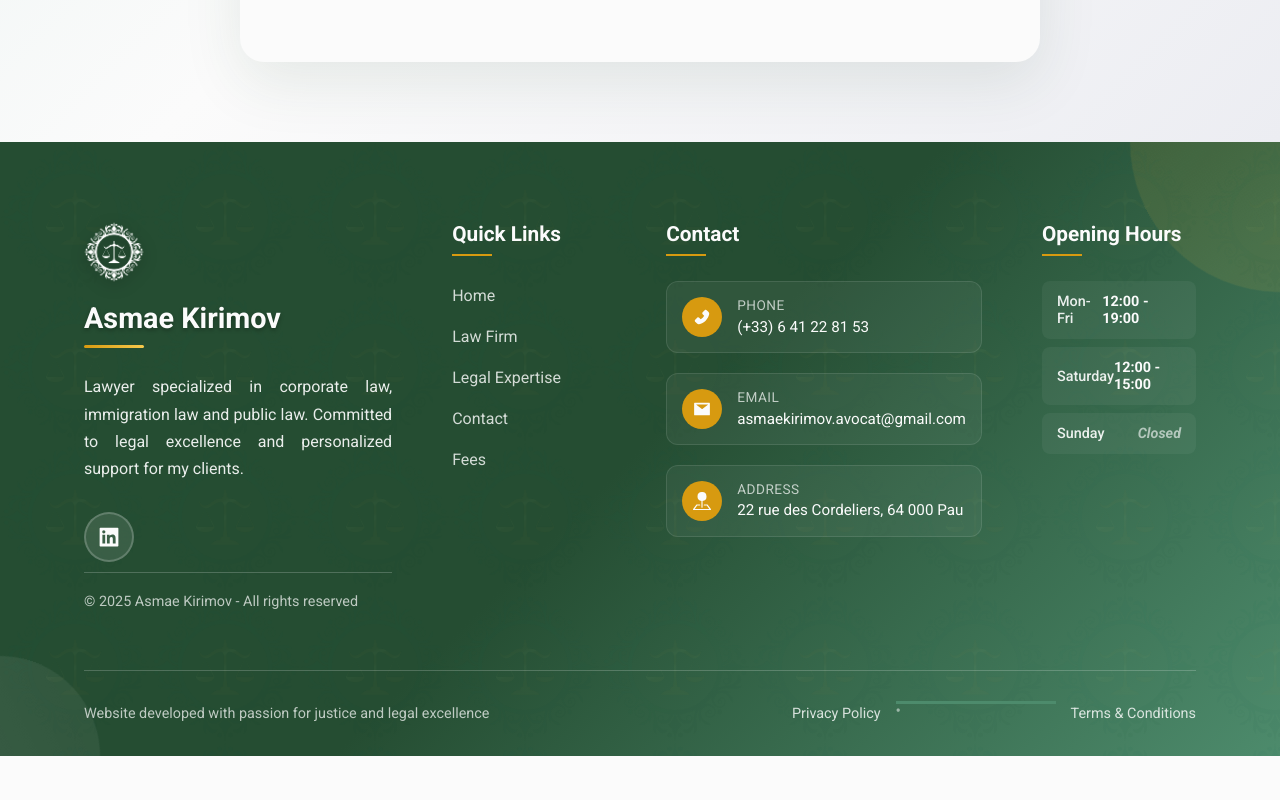
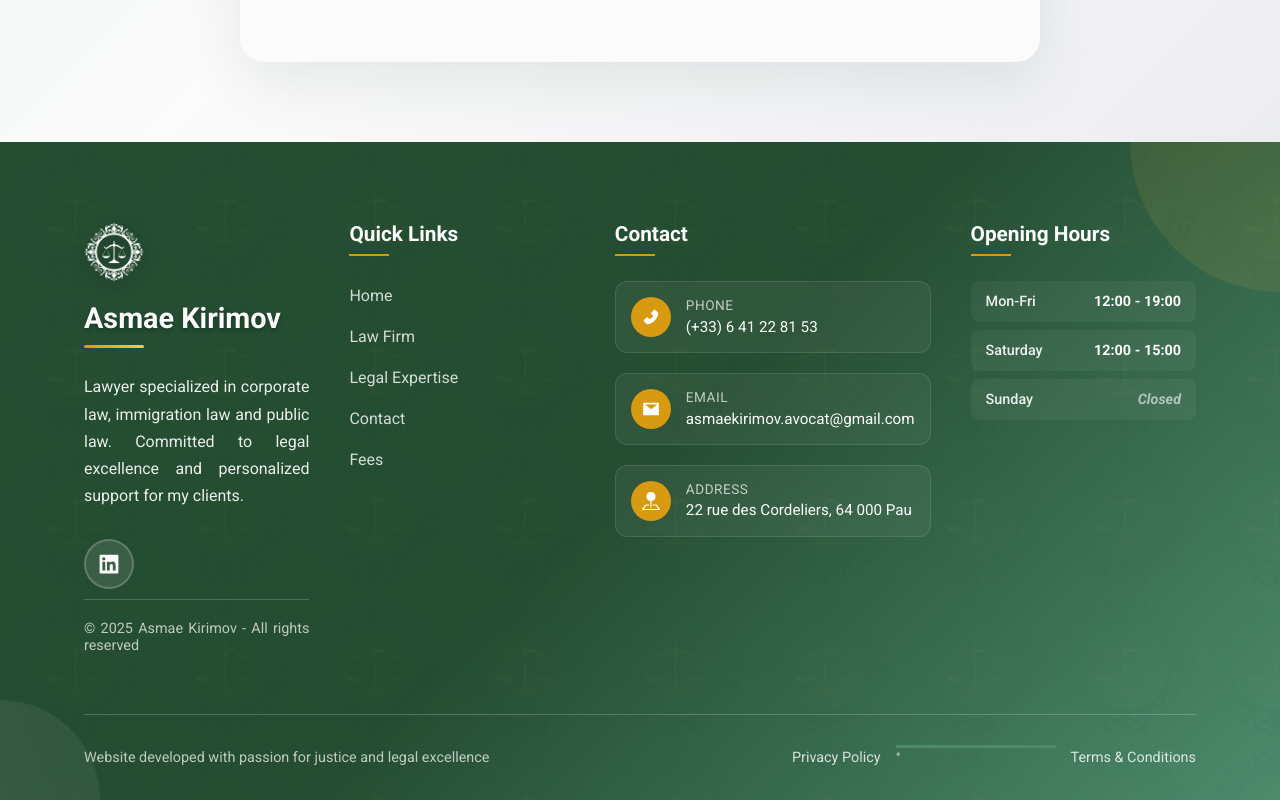
Before and after one commit to SenanAbb/asmae-web-v2, a React (Vite) app: page / in a window 1280 px wide. Shown: the part 6024-6824 px from the top of the page. Before the commit the page ends 6780 px from the top, so only its background shows below. Built offline with nearby package versions, Linux system fonts and the light colour scheme; a web font is replaced by a local one.

Commit message:
fix/changes on animation load

```diff
--- a/src/components/Footer/Footer.css
+++ b/src/components/Footer/Footer.css
@@ -73,8 +73,8 @@
 
   .footer-content {
     display: grid;
-    grid-template-columns: 2fr 1fr 1.5fr 1fr;
-    gap: 60px;
+    grid-template-columns: 1fr 1fr 1fr 1fr;
+    gap: 40px;
     margin-bottom: 60px;
 
     @media (max-width: 1024px) {
@@ -93,7 +93,7 @@
     display: flex;
     flex-direction: column;
     justify-content: space-between;
-    min-height: 300px;
+    min-height: 350px;
 
     .description-content {
       .title {
@@ -222,10 +222,6 @@
         margin: 10px 0 0 0;
         padding-top: 20px;
         border-top: 1px solid rgba(255, 255, 255, 0.2);
-
-        @media (max-width: 768px) {
-          text-align: center;
-        }
       }
     }
   }
@@ -255,10 +251,15 @@
   }
 
   .links {
+    min-height: 350px;
+    display: flex;
+    flex-direction: column;
+
     .footer-links-list {
       list-style: none;
       margin: 0;
       padding: 0;
+      flex: 1;
 
       li {
         margin-bottom: 12px;
@@ -297,10 +298,15 @@
   }
 
   .contact {
+    min-height: 350px;
+    display: flex;
+    flex-direction: column;
+
     .contact-list {
       list-style: none;
       margin: 0;
       padding: 0;
+      flex: 1;
 
       .contact-item {
         display: flex;
@@ -364,10 +370,15 @@
   }
 
   .time {
+    min-height: 350px;
+    display: flex;
+    flex-direction: column;
+
     .schedule-list {
       list-style: none;
       margin: 0;
       padding: 0;
+      flex: 1;
 
       .schedule-item {
         display: flex;
@@ -487,6 +498,12 @@
         }
       }
     }
+
+    .links,
+    .contact,
+    .time {
+      min-height: auto;
+    }
   }
 }
 
--- a/src/pages/CabinetPage/CabinetPage.jsx
+++ b/src/pages/CabinetPage/CabinetPage.jsx
@@ -1,4 +1,4 @@
-import { useRef } from 'react';
+import { useRef, useEffect, useState } from 'react';
 import { useTranslation } from 'react-i18next';
 // eslint-disable-next-line no-unused-vars
 import { motion, useInView } from 'framer-motion';
@@ -8,7 +8,17 @@ import './CabinetPage.css';
 export default function CabinetPage() {
   const { t } = useTranslation();
   const ref = useRef(null);
-  const isInView = useInView(ref, { once: true, amount: 0.2 });
+  const [hasLoaded, setHasLoaded] = useState(false);
+  const isInView = useInView(ref, { once: true, amount: 0.1 });
+
+  // Trigger animations on component mount
+  useEffect(() => {
+    const timer = setTimeout(() => {
+      setHasLoaded(true);
+    }, 100);
+
+    return () => clearTimeout(timer);
+  }, []);
 
   // Animation variants
   const containerVariants = {
@@ -85,6 +95,8 @@ export default function CabinetPage() {
     },
   ];
 
+  const shouldAnimate = hasLoaded || isInView;
+
   return (
     <section className="cabinet-page" ref={ref}>
       {/* Background Elements */}
@@ -101,7 +113,7 @@ export default function CabinetPage() {
           className="hero-section"
           variants={containerVariants}
           initial="hidden"
-          animate={isInView ? 'visible' : 'hidden'}
+          animate={shouldAnimate ? 'visible' : 'hidden'}
         >
           <motion.div className="hero-content" variants={slideInLeftVariants}>
             <div className="hero-header">
@@ -157,7 +169,7 @@ export default function CabinetPage() {
           className="info-blocks-section"
           variants={containerVariants}
           initial="hidden"
-          animate={isInView ? 'visible' : 'hidden'}
+          animate={shouldAnimate ? 'visible' : 'hidden'}
         >
           <motion.div className="section-header" variants={fadeInUpVariants}>
             <h2 className="section-title">{t('cabinet_page_section_title')}</h2>
@@ -194,7 +206,12 @@ export default function CabinetPage() {
         </motion.div>
 
         {/* CTA Section */}
-        <motion.div className="cta-section" variants={fadeInUpVariants}>
+        <motion.div
+          className="cta-section"
+          variants={fadeInUpVariants}
+          initial="hidden"
+          animate={shouldAnimate ? 'visible' : 'hidden'}
+        >
           <div className="cta-content">
             <div className="cta-header">
               <h3>{t('cabinet_page_cta_title')}</h3>
--- a/src/pages/ServicesPage/ServicesPage.jsx
+++ b/src/pages/ServicesPage/ServicesPage.jsx
@@ -1,11 +1,11 @@
-import { useRef } from 'react';
+import { useRef, useEffect, useState } from 'react';
 import { useTranslation } from 'react-i18next';
 // eslint-disable-next-line no-unused-vars
 import { motion, useInView } from 'framer-motion';
 import { Link } from 'react-router-dom';
 import {
   AiOutlineArrowRight,
-  AiFillBank,
+  AiOutlineBusiness,
   AiOutlineGlobal,
   AiOutlineUser,
 } from 'react-icons/ai';
@@ -16,7 +16,7 @@ const servicesData = [
   {
     familyKey: 'services_page_family_1',
     familyDesc: 'services_page_family_1_description',
-    icon: AiFillBank,
+    icon: AiOutlineBusiness,
     color: 'primary',
     links: [
       {
@@ -80,7 +80,17 @@ const servicesData = [
 export default function ServicesPage() {
   const { t } = useTranslation();
   const ref = useRef(null);
-  const isInView = useInView(ref, { once: true, amount: 0.2 });
+  const [hasLoaded, setHasLoaded] = useState(false);
+  const isInView = useInView(ref, { once: true, amount: 0.1 });
+
+  // Trigger animations on component mount
+  useEffect(() => {
+    const timer = setTimeout(() => {
+      setHasLoaded(true);
+    }, 100);
+
+    return () => clearTimeout(timer);
+  }, []);
 
   // Animation variants
   const containerVariants = {
@@ -124,6 +134,8 @@ export default function ServicesPage() {
     },
   };
 
+  const shouldAnimate = hasLoaded || isInView;
+
   return (
     <section
       className="services-page"
@@ -145,7 +157,7 @@ export default function ServicesPage() {
           className="page-header"
           variants={containerVariants}
           initial="hidden"
-          animate={isInView ? 'visible' : 'hidden'}
+          animate={shouldAnimate ? 'visible' : 'hidden'}
         >
           <motion.div className="header-content" variants={fadeInUpVariants}>
             <div className="logo-container">
@@ -166,7 +178,7 @@ export default function ServicesPage() {
           className="services-grid"
           variants={containerVariants}
           initial="hidden"
-          animate={isInView ? 'visible' : 'hidden'}
+          animate={shouldAnimate ? 'visible' : 'hidden'}
         >
           {servicesData.map(
             ({ familyKey, familyDesc, icon, color, links }, index) => (
@@ -216,7 +228,12 @@ export default function ServicesPage() {
         </motion.div>
 
         {/* CTA Section */}
-        <motion.div className="cta-section" variants={fadeInUpVariants}>
+        <motion.div
+          className="cta-section"
+          variants={fadeInUpVariants}
+          initial="hidden"
+          animate={shouldAnimate ? 'visible' : 'hidden'}
+        >
           <div className="cta-content">
             <div className="cta-header">
               <h3>{t('services_page_cta_title')}</h3>
```
